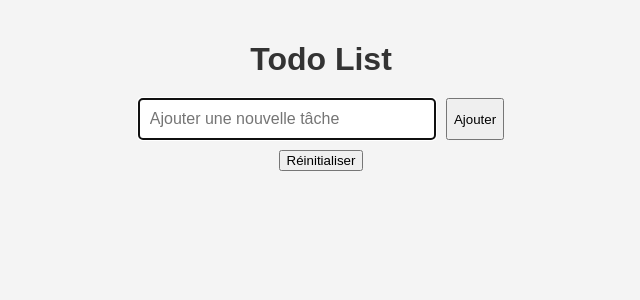
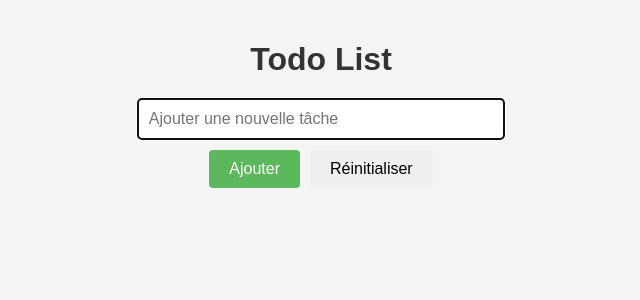
Before and after one commit to 0wme/HTMX_Project, a Flask app: page / in a window 1280 px wide. Shown: the top 300 px of the page, without its empty margins (319-959 px from the left). Run offline with Flask 3, Linux system fonts and the light colour scheme.

Commit message:
Ajout de la couler vert et modification du style des btn Ajouter et Valider

```diff
--- a/templates/todo_list.html
+++ b/templates/todo_list.html
@@ -37,6 +37,25 @@
             width: calc(100% - 120px);
         }
 
+        button {
+            padding: 10px 20px;
+            font-size: 16px;
+            border: none;
+            border-radius: 4px;
+            cursor: pointer;
+            transition: background-color 0.3s ease;
+        }
+
+        .add-button, .validate-button {
+            color: white;
+            background-color: #5cb85c;
+        }
+
+        .add-button:hover, .validate-button:hover {
+            background-color: #4cae4c;
+        }
+
+
     </style>
 </head>
 <body>
```
